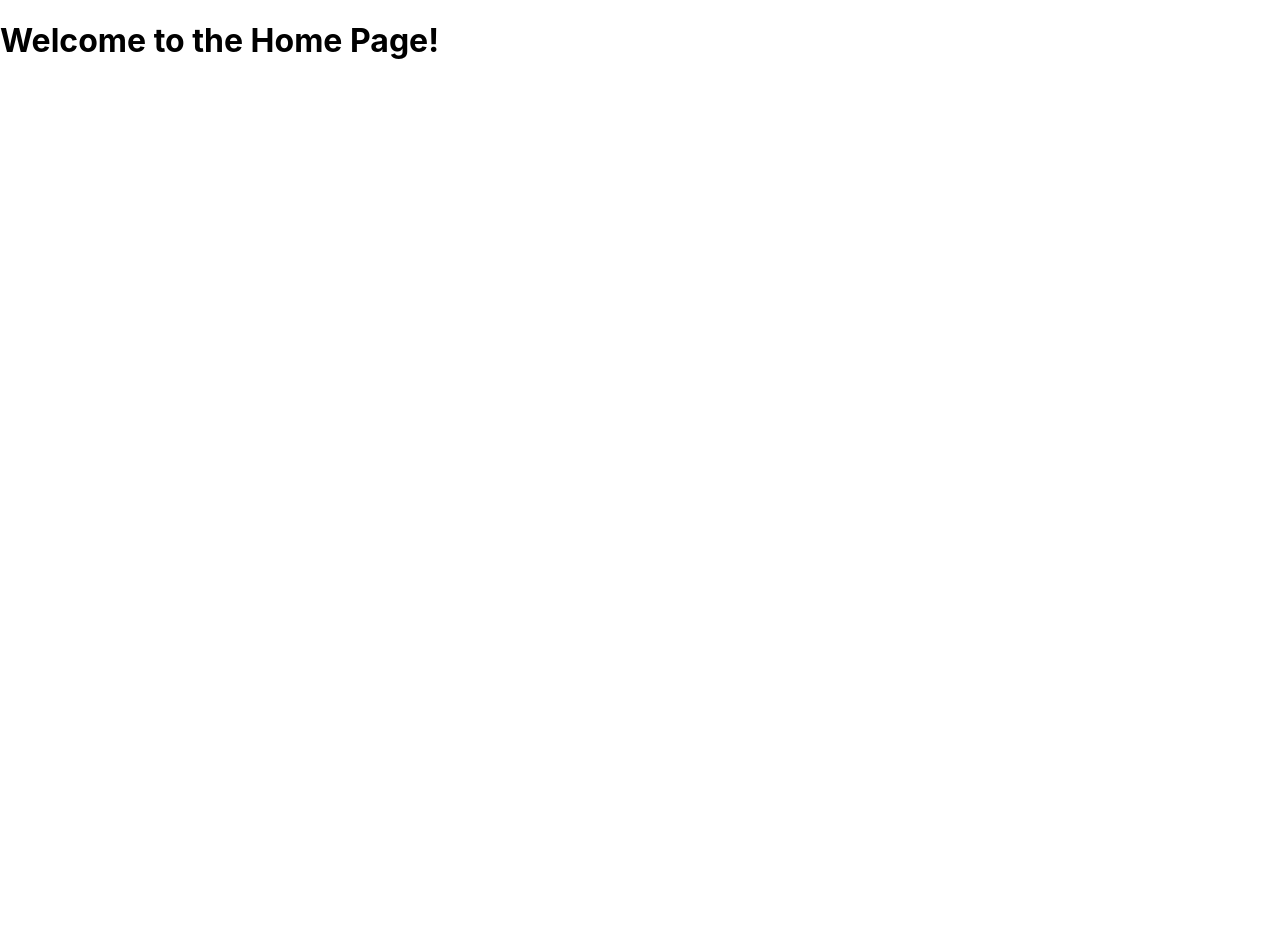
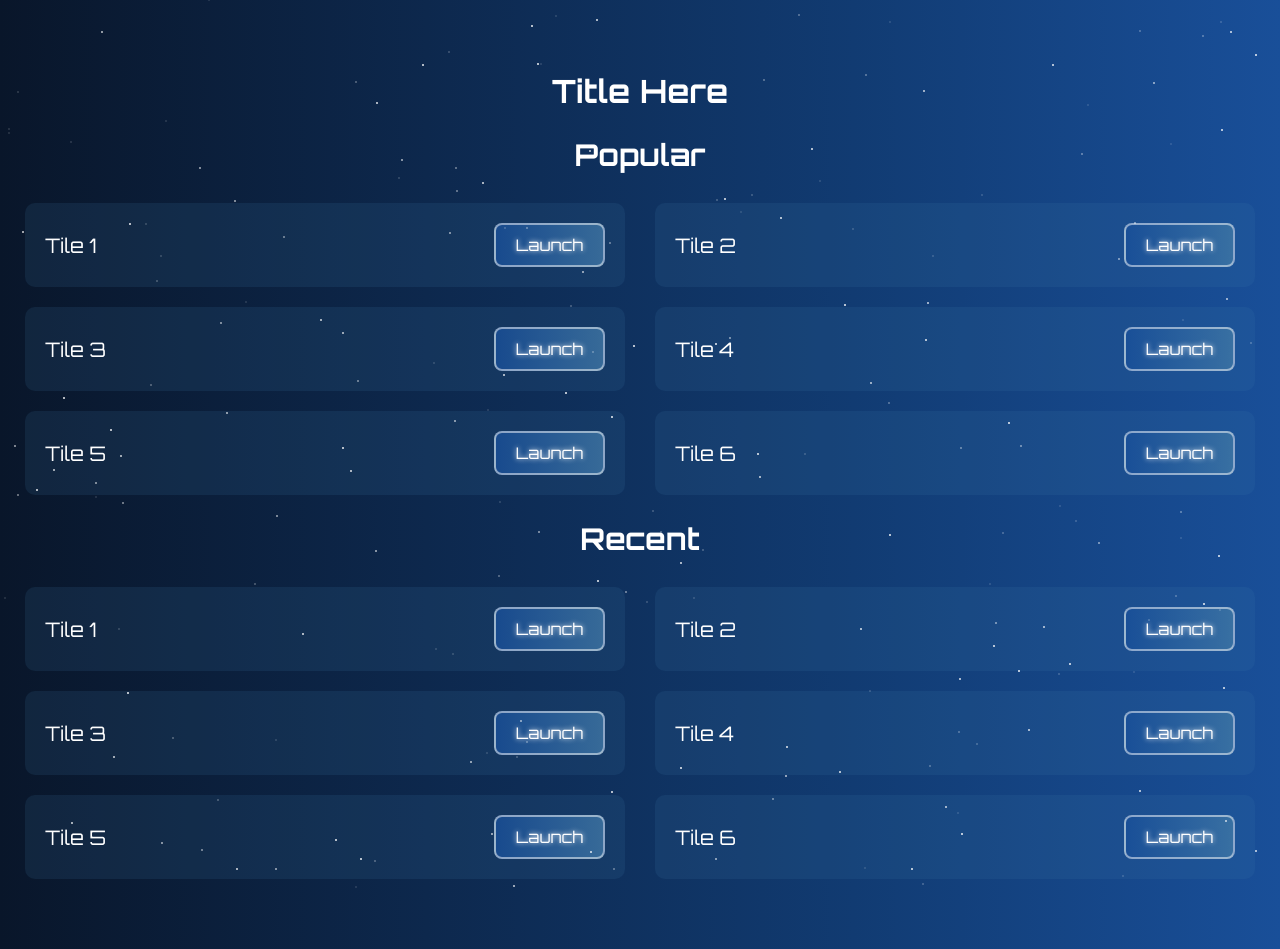
Before and after one commit to bozo10n/AstroScope, a React (Create React App) app: page / in a window 1280 px wide. Before the commit the page ends 800 px from the top, so only its background shows below. Built offline with nearby package versions, Linux system fonts and the light colour scheme.

Commit message:
home CSS and passed image ID to viewer

```diff
--- a/public/index.html
+++ b/public/index.html
@@ -15,6 +15,10 @@
       user's mobile device or desktop. See https://developers.google.com/web/fundamentals/web-app-manifest/
     -->
     <link rel="manifest" href="%PUBLIC_URL%/manifest.json" />
+
+    <!-- in index.html <head> -->
+  <link href="https://fonts.googleapis.com/css2?family=Orbitron:wght@400;700&display=swap" rel="stylesheet">
+
     <!--
       Notice the use of %PUBLIC_URL% in the tags above.
       It will be replaced with the URL of the `public` folder during the build.
--- a/src/App.css
+++ b/src/App.css
@@ -1,3 +1,7 @@
+body
+{
+  font-family: 'Orbitron', sans-serif;
+}
 .App {
   text-align: center;
 }
@@ -102,8 +106,7 @@
 }
 
 /* background star effect*/
-.backgroundStar
-{
+.backgroundStar {
   position: absolute;
   width: 2px;
   height: 2px;
@@ -113,25 +116,22 @@
   z-index: 1;
 }
 
-@keyframes twinkling
-{
-    0%
-    {
+@keyframes twinkling {
+  0% {
     opacity: 0.7;
   }
-    50%
-    {
+
+  50% {
     opacity: 0.1;
   }
-    100%
-    {
+
+  100% {
     opacity: 0.7;
   }
 }
 
 /* shooting star effect */
-.shootingStar
-{
+.shootingStar {
   position: absolute;
   width: 150px;
   height: 2px;
@@ -140,40 +140,122 @@
   transform-origin: left center;
 }
 
-.shootingStar.left
-{
+.shootingStar.left {
   background: linear-gradient(90deg, white, rgba(255, 255, 255, 0));
 }
 
-.shootingStar.right
-{
+.shootingStar.right {
   background: linear-gradient(90deg, rgba(255, 255, 255, 0), white);
 }
 
-@keyframes shootingLeft
-{
-    0%
-    {
+@keyframes shootingLeft {
+  0% {
     opacity: 1;
     transform: translate(0, 0) rotate(-35deg);
   }
-    100%
-    {
+
+  100% {
     opacity: 0;
     transform: translate(-1000px, 1000px) rotate(-30deg);
   }
 }
 
-@keyframes shootingRight
-{
-    0%
-    {
+@keyframes shootingRight {
+  0% {
     opacity: 1;
     transform: translate(0, 0) rotate(35deg);
   }
-    100%
-    {
+
+  100% {
     opacity: 0;
     transform: translate(1000px, 1000px) rotate(30deg);
   }
 }
+
+.home-container {
+  padding: 50px 25px;
+  color: white;
+  text-align: center;
+}
+
+.tiles h2 {
+  font-size: 30px;
+  margin-bottom: 30px;
+}
+
+.tileContainer {
+  display: flex;
+  justify-content: space-between;
+  gap: 30px;
+  margin-bottom: 20px;
+  flex-wrap: wrap;
+}
+
+.tile {
+  background-color: rgba(64, 119, 165, 0.15);
+  display: flex;
+  justify-content: space-between;
+  align-items: center;
+  padding: 20px;
+  border-radius: 10px;
+  width: calc(50% - 15px);
+  box-sizing: border-box;
+  transition: all 0.3s ease;
+}
+
+.tile:hover {
+  background-color: rgba(64, 119, 165, 0.05);
+}
+
+.tile-title {
+  font-size: 20px;
+  text-align: left;
+}
+
+/* launch button*/
+
+.launch-button
+{
+  background: linear-gradient(90deg, rgba(25,79,153,0.8), rgba(64,119,165,0.8));
+  color: white;
+  border: 2px solid rgba(255,255,255,0.5);
+  padding: 10px 20px;
+  border-radius: 8px;
+  cursor: pointer;
+  font-size: 16px;
+  font-family: 'Orbitron', sans-serif;
+  position: relative;
+  overflow: hidden;
+  transition: all 0.3s ease;
+  text-shadow: 0 0 5px #fff;
+}
+
+.launch-button::before
+{
+  content: '';
+  position: absolute;
+  top: -50%;
+  left: -50%;
+  width: 200%;
+  height: 200%;
+  background: radial-gradient(circle, rgba(255,255,255,0.3) 0%, rgba(255,255,255,0) 70%);
+  transform: scale(0);
+  transition: transform 0.5s ease;
+}
+
+.launch-button:hover
+{
+  background: linear-gradient(90deg, #113b72, #194f99);
+  box-shadow: 0 0 20px #ffffff, 0 0 40px #113b72, 0 0 60px #194f99;
+}
+
+.launch-button:hover::before
+{
+  transform: scale(1);
+}
+
+.launch-button:active
+{
+  transform: scale(0.95);
+  box-shadow: 0 0 10px #ffffff, 0 0 20px #113b72;
+}
--- a/src/App.js
+++ b/src/App.js
@@ -11,7 +11,7 @@ function App() {
       <Routes>
         <Route path="/" element={<Home />} />
         <Route path="/home" element={<Home />} />
-        <Route path="/viewer" element={<Viewer />} />
+        <Route path="/viewer/:id" element={<Viewer />} />
       </Routes>
     </Router>
   );
--- a/src/Home.js
+++ b/src/Home.js
@@ -1,10 +1,195 @@
-import React from "react";
+import React, { useEffect } from "react";
+import { useNavigate } from "react-router-dom";
+
+let shootingStarInterval;
 
 const Home = () => {
+  const navigate = useNavigate();
+  useEffect(() => {
+    applySpaceTheme();
+
+    // cleanup on component unmount
+    return () => {
+      stopShootingStars();
+      removeBackgroundStars();
+    };
+  }, []);
+
+  function applySpaceTheme() {
+    document.body.style.background =
+      "linear-gradient(to right, #09162a, #0d284d, #113b72, #194f99)";
+    createBackgroundStars();
+    startShootingStars();
+  }
+
+  function startShootingStars() {
+    shootingStarInterval = setInterval(() => {
+      if (Math.random() > 0.75) {
+        createShootingStar();
+      }
+    }, 3000);
+  }
+
+  function createBackgroundStars() {
+    const totalStars = 200;
+    for (let i = 0; i < totalStars; i++) {
+      const star = document.createElement("div");
+      star.classList.add("backgroundStar");
+      const x = Math.random() * window.innerWidth - 20;
+      const y = Math.random() * document.documentElement.scrollHeight - 20;
+      star.style.left = x + "px";
+      star.style.top = y + "px";
+      star.style.animationDelay = Math.random() * 5 + "s";
+      document.body.appendChild(star);
+    }
+  }
+
+  function removeBackgroundStars() {
+    const stars = document.querySelectorAll(".backgroundStar");
+    stars.forEach((star) => {
+      document.body.removeChild(star);
+    });
+  }
+
+  function createShootingStar() {
+    const shootingStar = document.createElement("div");
+    shootingStar.classList.add("shootingStar");
+
+    let x = Math.random() > 0.5 ? window.innerWidth - 100 : 100;
+    let y = Math.random() * (document.documentElement.scrollHeight / 2);
+
+    shootingStar.style.left = x + "px";
+    shootingStar.style.top = y + "px";
+
+    if (x > window.innerWidth / 2) {
+      shootingStar.style.animation = "shootingLeft 1.5s linear forwards";
+      shootingStar.classList.add("left");
+    } else {
+      shootingStar.style.animation = "shootingRight 1.5s linear forwards";
+      shootingStar.classList.add("right");
+    }
+
+    document.body.appendChild(shootingStar);
+
+    shootingStar.addEventListener("animationend", () => {
+      if (shootingStar.parentNode) {
+        shootingStar.parentNode.removeChild(shootingStar);
+      }
+    });
+  }
+
+  function stopShootingStars() {
+    clearInterval(shootingStarInterval);
+    const shootingStars = document.querySelectorAll(".shootingStar");
+    shootingStars.forEach((star) => {
+      if (star.parentNode) {
+        star.style.animation = "none";
+        star.parentNode.removeChild(star);
+      }
+    });
+  }
+
+  const handleLaunch = () => {
+    navigate("/Viewer");
+  };
+
   return (
-    <div>
-      <h1>Welcome to the Home Page!</h1>
+    <div className="home-container">
+      <h1>Title Here</h1>
+
+      <section className="tiles">
+        <h2>Popular</h2>
+        <div className="tileContainer">
+          <div className="tile">
+            <span className="tile-title">Tile 1</span>
+            <button className="launch-button" onClick={() => navigate("/Viewer/1")}>
+              Launch
+            </button>
+          </div>
+          <div className="tile">
+            <span className="tile-title">Tile 2</span>
+            <button className="launch-button" onClick={() => navigate("/Viewer/2")}>
+              Launch
+            </button>
+          </div>
+        </div>
+        <div className="tileContainer">
+          <div className="tile">
+            <span className="tile-title">Tile 3</span>
+            <button className="launch-button" onClick={() => navigate("/Viewer/3")}>
+              Launch
+            </button>
+          </div>
+          <div className="tile">
+            <span className="tile-title">Tile 4</span>
+            <button className="launch-button" onClick={() => navigate("/Viewer/4")}>
+              Launch
+            </button>
+          </div>
+        </div>
+        <div className="tileContainer">
+          <div className="tile">
+            <span className="tile-title">Tile 5</span>
+            <button className="launch-button" onClick={() => navigate("/Viewer/5")}>
+              Launch
+            </button>
+          </div>
+          <div className="tile">
+            <span className="tile-title">Tile 6</span>
+            <button className="launch-button" onClick={() => navigate("/Viewer/6")}>
+              Launch
+            </button>
+          </div>
+        </div>
+      </section>
+
+      <section className="tiles">
+        <h2>Recent</h2>
+        <div className="tileContainer">
+          <div className="tile">
+            <span className="tile-title">Tile 1</span>
+            <button className="launch-button" onClick={() => navigate("/Viewer/1")}>
+              Launch
+            </button>
+          </div>
+          <div className="tile">
+            <span className="tile-title">Tile 2</span>
+            <button className="launch-button" onClick={() => navigate("/Viewer/2")}>
+              Launch
+            </button>
+          </div>
+        </div>
+        <div className="tileContainer">
+          <div className="tile">
+            <span className="tile-title">Tile 3</span>
+            <button className="launch-button" onClick={() => navigate("/Viewer/3")}>
+              Launch
+            </button>
+          </div>
+          <div className="tile">
+            <span className="tile-title">Tile 4</span>
+            <button className="launch-button" onClick={() => navigate("/Viewer/4")}>
+              Launch
+            </button>
+          </div>
+        </div>
+        <div className="tileContainer">
+          <div className="tile">
+            <span className="tile-title">Tile 5</span>
+            <button className="launch-button" onClick={() => navigate("/Viewer/5")}>
+              Launch
+            </button>
+          </div>
+          <div className="tile">
+            <span className="tile-title">Tile 6</span>
+            <button className="launch-button" onClick={() => navigate("/Viewer/6")}>
+              Launch
+            </button>
+          </div>
+        </div>
+      </section>
     </div>
+
   );
 };
 
--- a/src/Viewer.js
+++ b/src/Viewer.js
@@ -1,6 +1,7 @@
 import React, { useRef, useState, useEffect } from "react";
 import OpenSeadragon from "openseadragon";
 import ThreeScene from "./ThreeScene";
+import { useParams } from "react-router-dom";
 
 const Viewer = () => {
   const viewerRef = useRef(null);
@@ -9,6 +10,10 @@ const Viewer = () => {
   const [inputPosition, setInputPosition] = useState({ x: 0, y: 0 });
   const [inputText, setInputText] = useState("");
   const imageUrl = "https://picsum.photos/4000/3000";
+
+  // this is passed from the /viewer/(id) param
+  // use this to get image
+  const { id } = useParams();
 
   useEffect(() => {
     const viewer = OpenSeadragon({
```
Lines whose indentation alone changed are shown as unchanged.
